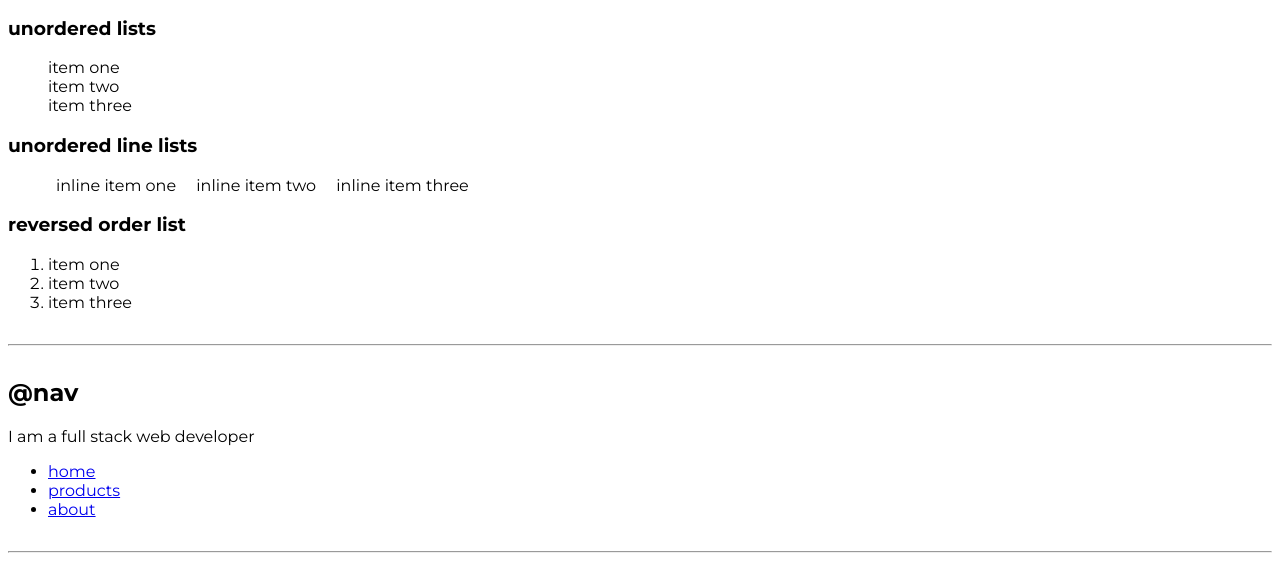
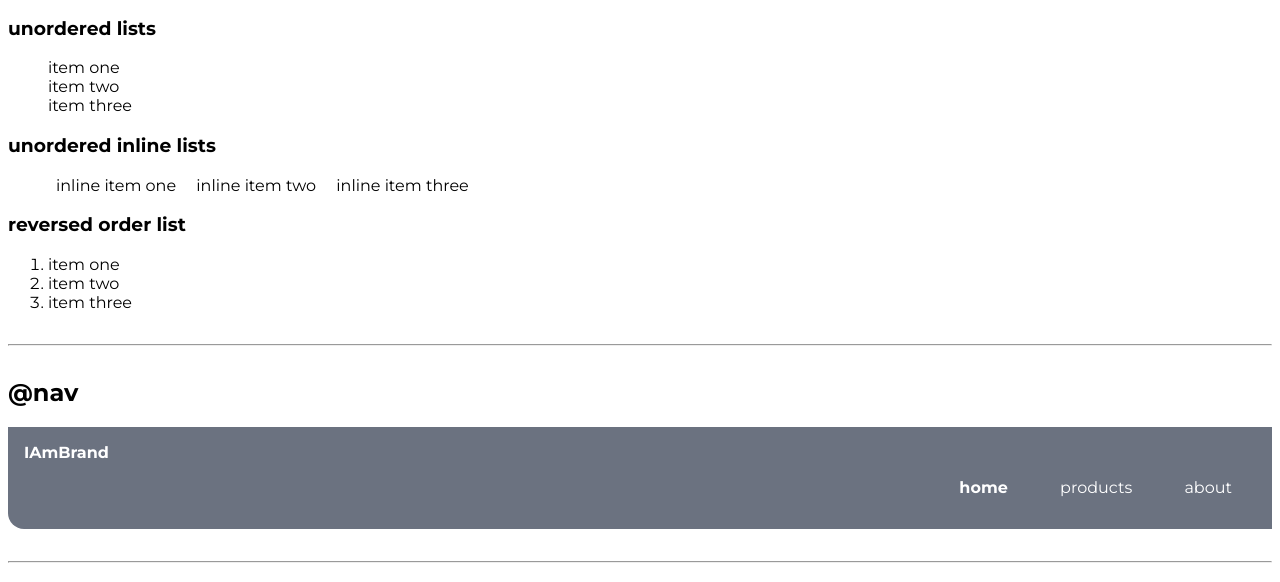
Before and after one commit to j24m/Neogcamp-lesson-3-live, a plain HTML site: page index.html in a window 1280 px wide. Shown: the part 903-1485 px from the top of the page. Drawn offline with Linux system fonts and the light colour scheme.

Commit message:
Navigation

```diff
--- a/index.html
+++ b/index.html
@@ -47,7 +47,7 @@
         <li>item three</li>
     </ul>
 
-    <h3>unordered line lists</h3>
+    <h3>unordered inline lists</h3>
     <ul class="list-non-bullet">
         <li class="list-item-inline">inline item one</li>
         <li class="list-item-inline">inline item two</li>
@@ -64,17 +64,17 @@
     <hr />
 
     <h2>@nav</h2>
-    <nav>
-        <div>I am a full stack web developer</div>
-        <ul>
-            <li>
-                <a href="/">home</a>
+    <nav class="navigation">
+        <div class="nav-brand">IAmBrand</div>
+        <ul class="list-non-bullet nav-pills">
+            <li class="list-item-inline">
+                <a class="link link-active" href="/">home</a>
             </li>
-            <li>
-                 <a href="/">products</a>
+            <li class="list-item-inline">
+                 <a class="link" href="/">products</a>
             </li>
-            <li>
-                 <a href="/">about</a>
+            <li class="list-item-inline">
+                 <a class="link" href="/">about</a>
             </li>
         </ul>
     </nav>
--- a/style.css
+++ b/style.css
@@ -43,3 +43,22 @@ hr{
     display: inline;
     padding: 0rem 0.5rem;
 }
+/** navigation **/
+.navigation{
+    background-color: var(--primary-color);
+    color:white;
+    padding:1rem;
+    border-bottom-left-radius: 1rem;
+}
+.navigation .link{
+    color:white;
+}
+.navigation .nav-pills{
+    text-align: right;
+}
+.navigation .nav-brand{
+    font-weight: bold;
+}
+.navigation .link-active{
+    font-weight: bold;
+}
```
